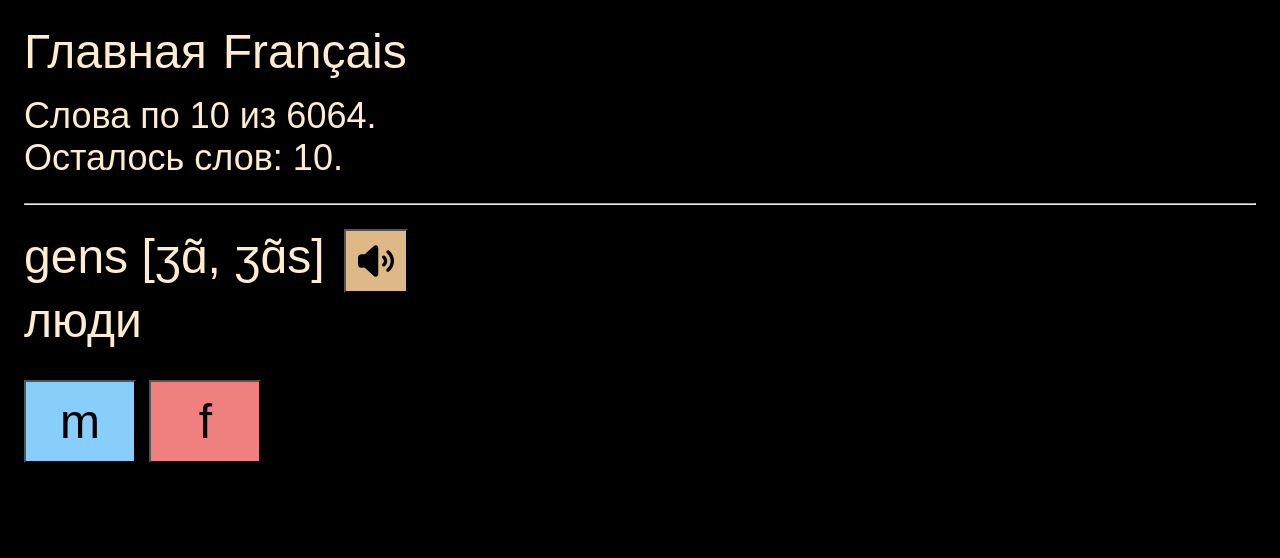
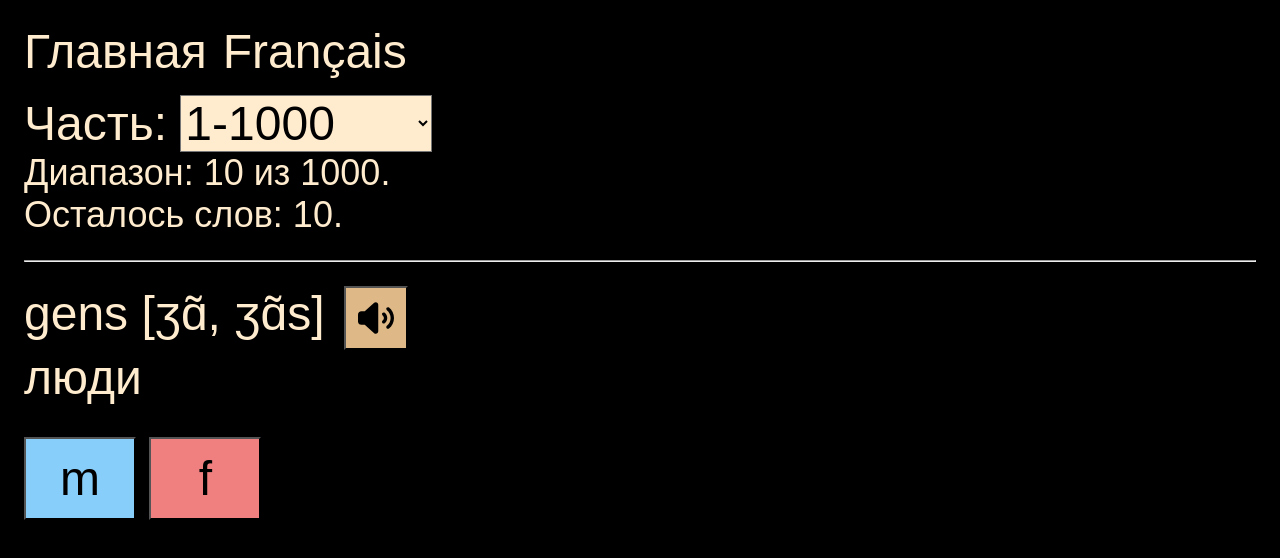
Before and after one commit to lenacom/lang, a website: page training/fr/fr_noun_gen.html in a window 1280 px wide. Drawn offline with Linux system fonts and the light colour scheme.

Commit message:
add selection in small_staps

```diff
--- a/training/fr/fr_noun_gen.html
+++ b/training/fr/fr_noun_gen.html
@@ -26,6 +26,7 @@
     <script>
       menu();
     </script>
+    <div id="smallStepsSection"></div>
     <div id="test" class="small"></div>
     <div id="progress" class="small"></div>
     <hr />
@@ -72,7 +73,7 @@
 
       const LANG = "fr-FR";
       initSpeak(LANG);
-      const { getState, setAnswered } = SmallSteps("fr_noun_gen", nouns);
+      const { getState, setAnswered } = SmallSteps("fr_noun_gen", "smallStepsSection", nouns, 1000);
 
       function markEnding(word) {
         const regexps = [
@@ -103,8 +104,8 @@
       }
 
       function setItem() {
-        const { limit, part, item } = getState();
-        byId("test").innerHTML = `Слова по ${limit} из ${nouns.length}.`;
+        const { limit, selection, part, item } = getState();
+        byId("test").innerHTML = `Диапазон: ${limit} из ${selection.length}.`;
         byId("progress").innerHTML = `Осталось слов: ${part.length + 1}.`;
         byId("item").innerHTML = itemHTML(item);
       }
--- a/training/js/small_steps.js
+++ b/training/js/small_steps.js
@@ -1,20 +1,70 @@
 "use strict";
 
-function SmallSteps(configName, items) {
+function SmallSteps(configName, containerId, items, sectionSize = 50) {
   const partSize = 5;
   const config = getConfig(configName);
-  let limit = config?.limit ?? 2 * partSize;
-  const errors = config?.errors ?? [];
-  let order = config?.order ?? "direct";
-  if (order === "reverse") {
-    items.reverse();
+  migrateLegacyConfig();
+
+  const sectionsCount = Math.max(1, Math.ceil(items.length / sectionSize));
+  let section = config.section ?? 1;
+  if (section < 1 || section > sectionsCount) {
+    section = 1;
   }
+
+  let selection;
+  let limit;
+  let errors;
+  let order;
   let part;
   let current;
   let countTests = 0;
 
+  function migrateLegacyConfig() {
+    if (
+      !config.sections &&
+      (config.limit !== undefined ||
+        config.errors !== undefined ||
+        config.order !== undefined)
+    ) {
+      config.sections = {
+        1: { limit: config.limit, errors: config.errors, order: config.order },
+      };
+      delete config.limit;
+      delete config.errors;
+      delete config.order;
+    }
+  }
+
+  function getSectionItems(sectionNumber) {
+    const start = (sectionNumber - 1) * sectionSize;
+    return items.slice(start, start + sectionSize);
+  }
+
+  function addSectionSelect() {
+    if (sectionsCount <= 1) {
+      document.getElementById(containerId).innerHTML = "";
+      return;
+    }
+    const selectId = `smallStepsSection__${configName}`;
+    const optionsHTML = Array.from({ length: sectionsCount }, (_, i) => {
+      const value = i + 1;
+      const start = i * sectionSize + 1;
+      const end = Math.min(value * sectionSize, items.length);
+      return `<option value="${value}"${value === section ? " selected" : ""}>${start}-${end}</option>`;
+    }).join("");
+    document.getElementById(containerId).innerHTML =
+      `Часть: <select id="${selectId}">${optionsHTML}</select>`;
+    document.getElementById(selectId).addEventListener("change", (event) => {
+      section = Number(event.target.value);
+      initSection();
+    });
+  }
+
   function saveSmallStepsConfig() {
-    saveConfig(configName, { limit, errors: errors.slice(0, 100), order });
+    config.section = section;
+    config.sections = config.sections ?? {};
+    config.sections[section] = { limit, errors: errors.slice(0, 100), order };
+    saveConfig(configName, config);
   }
 
   function fillRandomly(toArray, fromArray, limit) {
@@ -28,12 +78,12 @@ function SmallSteps(configName, items) {
 
   function setPart(newStep = false) {
     if (newStep) {
-      if (limit === items.length) {
+      if (limit === selection.length) {
         order = order === "direct" ? "reverse" : "direct";
-        items.reverse();
+        selection.reverse();
         limit = 2 * partSize;
       } else {
-        limit = Math.min(limit + partSize, items.length);
+        limit = Math.min(limit + partSize, selection.length);
       }
       part = Array.from({ length: partSize }, (_, i) => limit - partSize + i);
     } else {
@@ -87,10 +137,23 @@ function SmallSteps(configName, items) {
   }
 
   function getState() {
-    return { item: items[current], part, limit, countTests };
+    return { item: selection[current], selection, part, limit, countTests };
   }
 
-  setPart();
+  function initSection() {
+    selection = getSectionItems(section);
+    const sectionConfig = config.sections?.[section];
+    limit = sectionConfig?.limit ?? 2 * partSize;
+    errors = sectionConfig?.errors ?? [];
+    order = sectionConfig?.order ?? "direct";
+    if (order === "reverse") {
+      selection.reverse();
+    }
+    setPart();
+  }
+
+  addSectionSelect();
+  initSection();
 
   return { getState, setAnswered };
 }
```
Also changed, not shown: training/fr/fr_a_de.html (+4 -3 lines), training/fr/fr_verbs.html (+4 -3 lines).
